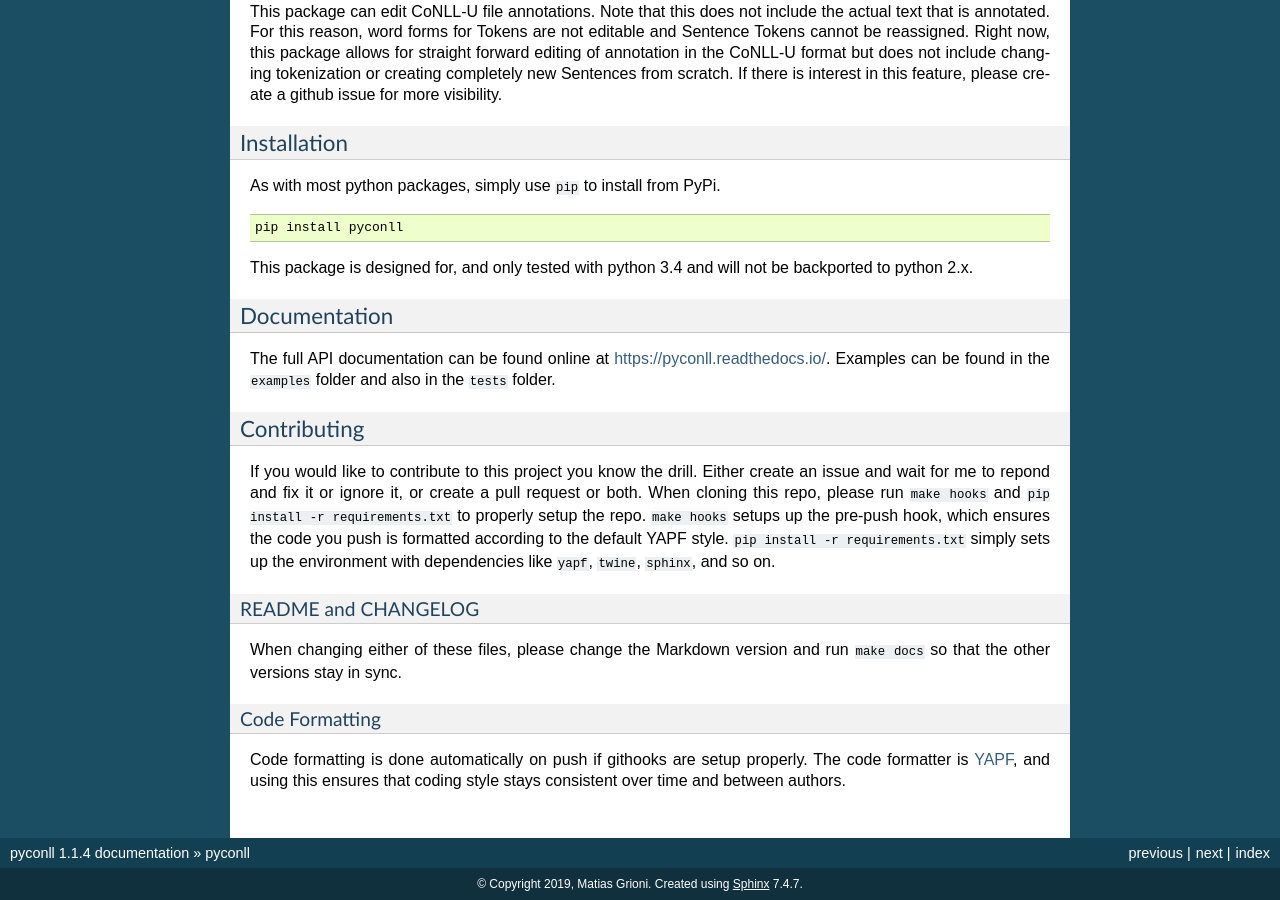
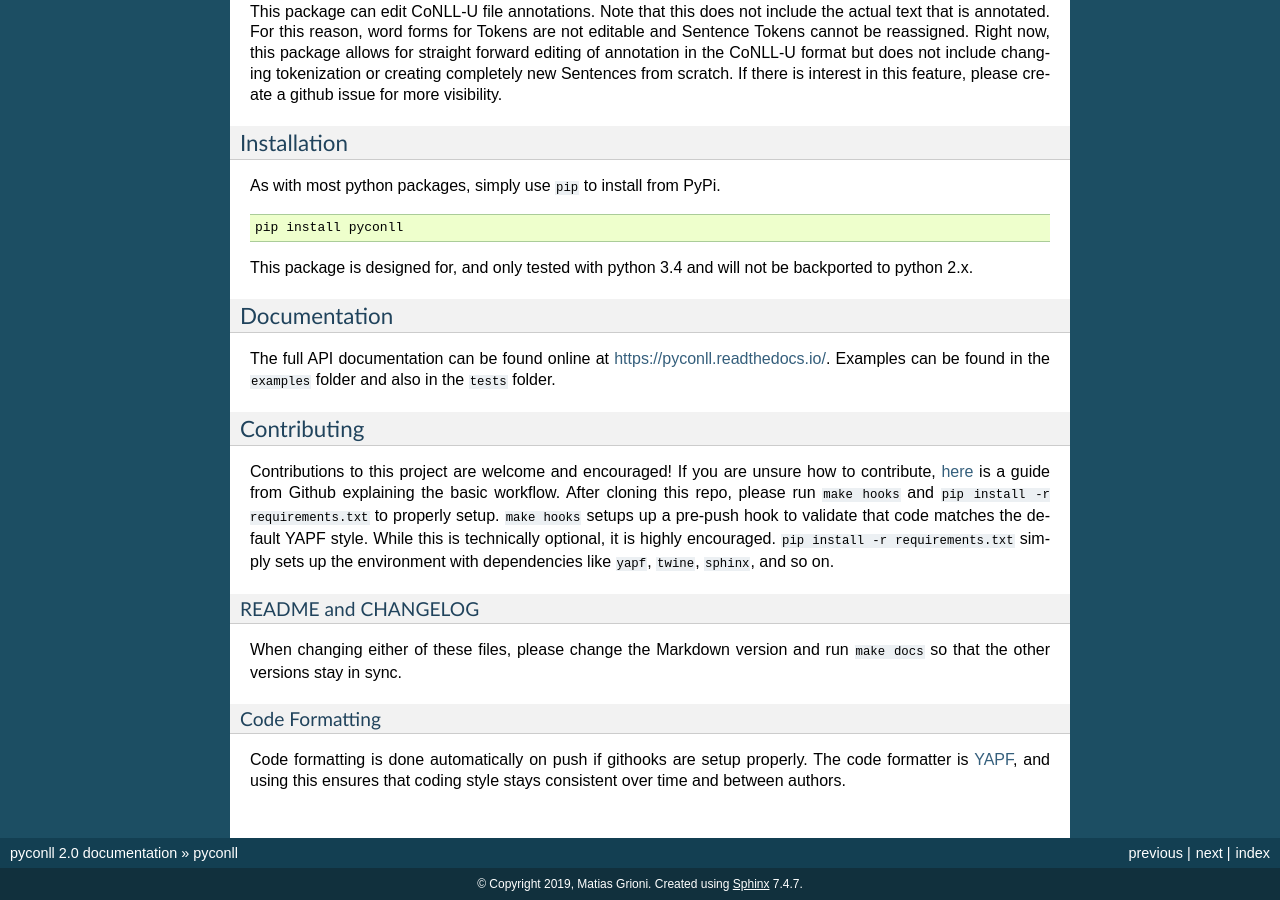
Before and after one commit to pyconll/pyconll, a Sphinx documentation site: the page built from docs/readme.rst, in a window 1280 px wide and 900 px high, scrolled down 1075 px. Built offline with Sphinx 7.4.7, drawn with Linux system fonts in a browser that asks for light colours; some of the changed text lies outside the part shown.

Commit message:
Cleanup of docs.

```diff
--- a/README.rst
+++ b/README.rst
@@ -99,14 +99,16 @@
 Contributing
 ~~~~~~~~~~~~
 
-If you would like to contribute to this project you know the drill.
-Either create an issue and wait for me to repond and fix it or ignore
-it, or create a pull request or both. When cloning this repo, please run
-``make hooks`` and ``pip install -r requirements.txt`` to properly setup
-the repo. ``make hooks`` setups up the pre-push hook, which ensures the
-code you push is formatted according to the default YAPF style.
-``pip install -r requirements.txt`` simply sets up the environment with
-dependencies like ``yapf``, ``twine``, ``sphinx``, and so on.
+Contributions to this project are welcome and encouraged! If you are
+unsure how to contribute,
+`here <https://help.github.com/en/articles/creating-a-pull-request-from-a-fork>`__
+is a guide from Github explaining the basic workflow. After cloning this
+repo, please run ``make hooks`` and ``pip install -r requirements.txt``
+to properly setup. ``make hooks`` setups up a pre-push hook to validate
+that code matches the default YAPF style. While this is technically
+optional, it is highly encouraged. ``pip install -r requirements.txt``
+simply sets up the environment with dependencies like ``yapf``,
+``twine``, ``sphinx``, and so on.
 
 README and CHANGELOG
 ^^^^^^^^^^^^^^^^^^^^
--- a/docs/conf.py
+++ b/docs/conf.py
@@ -29,9 +29,9 @@
 author = 'Matias Grioni'
 
 # The short X.Y version
-version = '1.1.4'
+version = '2.0'
 # The full version, including alpha/beta/rc tags
-release = '1.1.4'
+release = '2.0'
 
 
 # -- General configuration ---------------------------------------------------
--- a/docs/index.rst
+++ b/docs/index.rst
@@ -21,9 +20,9 @@
    pyconll/unit/token
 
 
-This is the homepage for ``pyconll`` documentation. Here you can find module interfaces, changelogs, and example code. Simply look above to the table of contents for more info.
+This is the homepage for ``pyconll`` documentation. Here you can find module interfaces, changelogs, and example code. Look above to the table of contents for more info. If you are not sure where to start, the ``conll``, ``sentence``, and ``token`` pages contain the API layer for the CoNLL-U data types. If you are new try to the Getting Started page.
 
-If you are looking for example code, please see the ``examples`` directory on github_.
+Example code can be found in the ``examples`` directory on github_.
 
 
 .. _github: https://github.com/matgrioni/pyconll/
--- a/docs/pyconll/conllable.rst
+++ b/docs/pyconll/conllable.rst
@@ -7,5 +7,3 @@
 ----------------------------------
 .. automodule:: pyconll.conllable
     :members:
-    :special-members:
-    :exclude-members: __dict__, __weakref__
```
Also changed, not shown: other parts of docs/index.rst (+0 -1 lines), README.md (+1 -1 lines), docs/pyconll/sentencetree.rst (deleted, +0 -13 lines), 1 other file.
